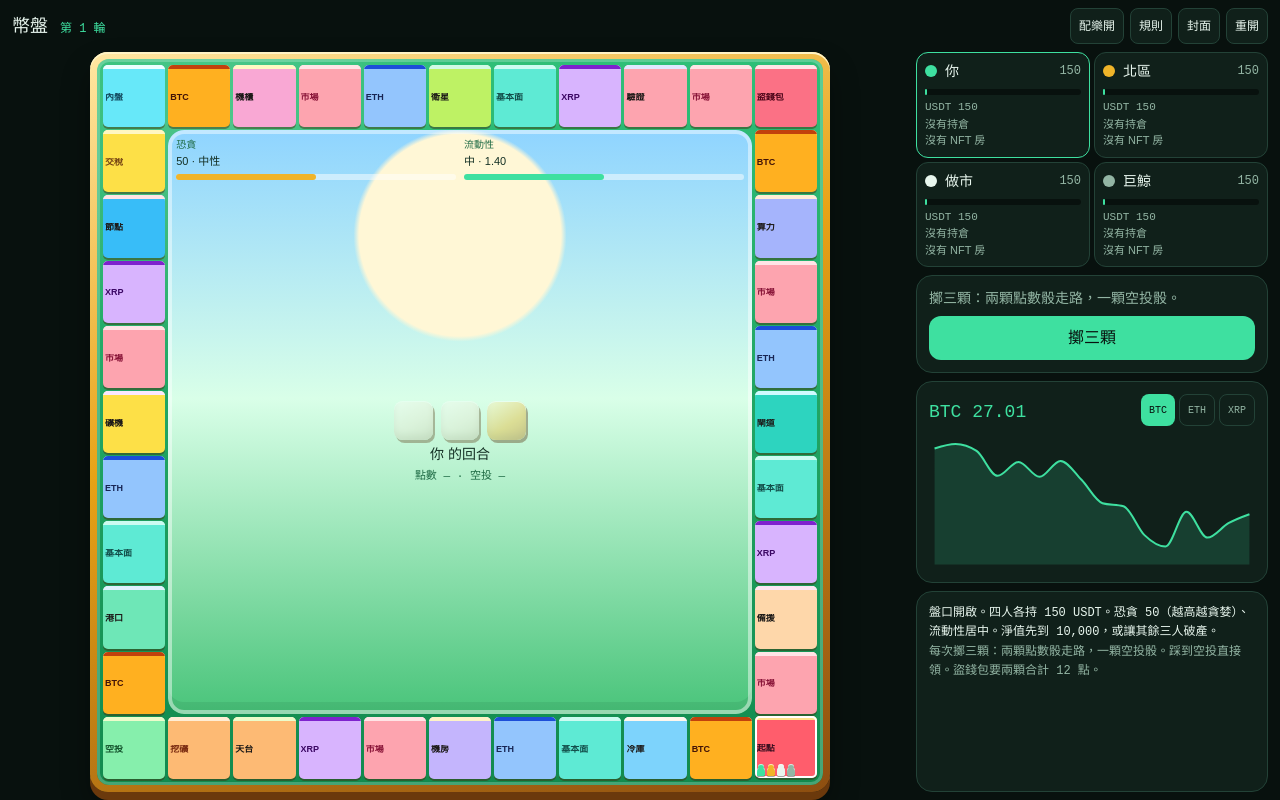
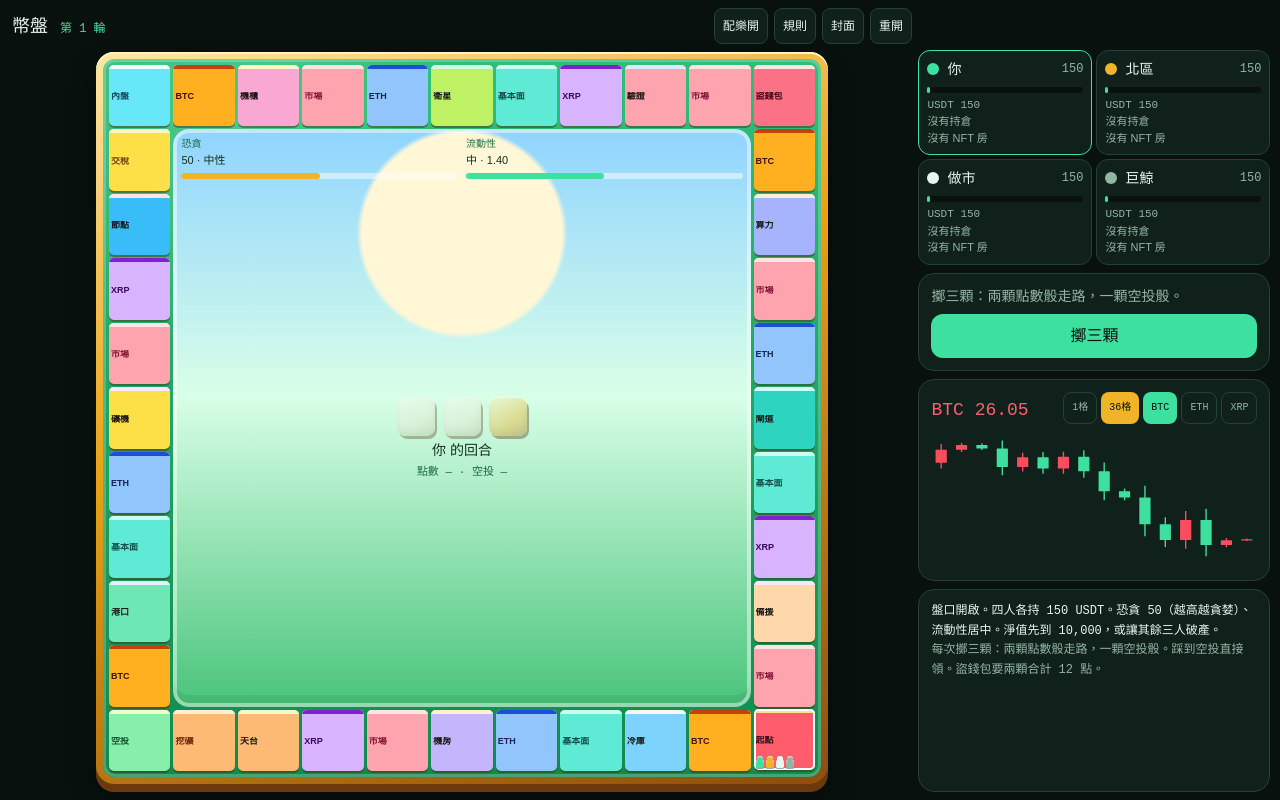
Before and after one commit to Varun1012/coinpit, a React (Vite) app: page / in a window 1280 px wide. Both pictures are taken after a click on the button "跟 AI 開局". Built offline with nearby package versions, Linux system fonts and the light colour scheme.

Commit message:
Add candlesticks, a 0.1 trade slider, and a brighter loop.

```diff
--- a/src/components/floor/FloorGame.tsx
+++ b/src/components/floor/FloorGame.tsx
@@ -1,18 +1,11 @@
 import { useEffect, useRef, useState } from "react";
-import {
-  Area,
-  AreaChart,
-  ResponsiveContainer,
-  Tooltip,
-  XAxis,
-  YAxis,
-} from "recharts";
 import {
   COINS,
   COORDS,
   TILES,
   WIN,
   type Coin,
+  type Candle,
   type Opt,
   type State,
   currentOptions,
@@ -43,7 +36,7 @@ function useNightScore() {
       enabled = true;
     }
     setOn(enabled);
-    const a = new Audio(`${import.meta.env.BASE_URL}music/night-pit.ogg`);
+    const a = new Audio(`${import.meta.env.BASE_URL}music/sunny-pit.ogg`);
     a.loop = true;
     a.volume = 0.62;
     audio.current = a;
@@ -85,6 +78,7 @@ export function FloorGame() {
   const start = useFloor((s) => s.start);
   const resume = useFloor((s) => s.resume);
   const [coin, setCoin] = useState<Coin>("BTC");
+  const [tf, setTf] = useState<1 | 36>(36);
   const [rules, setRules] = useState(false);
   const [net, setNet] = useState<NetSpec | null>(null);
   const [nick, setNick] = useState("你");
@@ -308,7 +302,7 @@ export function FloorGame() {
 
   return (
     <main className="pit relative h-dvh overflow-hidden text-fg">
-      <div className="mx-auto flex h-full w-full max-w-[1600px] flex-col gap-2 px-2 py-2 lg:px-3">
+      <div className="play-shell mx-auto flex h-full w-full max-w-[1600px] flex-col gap-2 px-2 py-2 lg:px-3">
         <header className="flex shrink-0 items-center justify-between gap-2">
           <div className="flex items-baseline gap-3">
             <h1 className="text-lg font-medium">幣盤</h1>
@@ -352,14 +346,14 @@ export function FloorGame() {
           </section>
         )}
 
-        <div className="grid min-h-0 flex-1 grid-cols-1 grid-rows-[minmax(0,1fr)_auto] gap-2 lg:grid-cols-[minmax(0,1fr)_22rem] lg:grid-rows-1">
+        <div className="grid min-h-0 flex-1 grid-cols-1 grid-rows-[minmax(0,1fr)_auto] gap-2">
           <div className="board-slot min-h-0">
             <div className="board-frame">
               <Board game={game} />
             </div>
           </div>
 
-          <div className="flex min-h-0 flex-col gap-2 overflow-hidden">
+          <div className="side-dock flex min-h-0 flex-col gap-2 overflow-hidden">
             <Roster game={game} onSteal={actPick} />
             <Dock
               game={game}
@@ -371,10 +365,23 @@ export function FloorGame() {
             />
             <section className="hidden min-h-0 flex-1 flex-col rounded-2xl border border-line bg-surface p-3 lg:flex">
               <div className="mb-1 flex items-end justify-between gap-2">
-                <p className={cx("font-mono text-lg", up ? "text-primary" : "text-danger")}>
+                <p className={cx("font-mono text-lg", up ? "text-danger" : "text-primary")}>
                   {coin} {px(game.prices[coin])}
                 </p>
                 <div className="flex gap-1">
+                  {([1, 36] as const).map((n) => (
+                    <button
+                      key={n}
+                      type="button"
+                      onClick={() => setTf(n)}
+                      className={cx(
+                        "h-8 rounded-lg px-2 font-mono text-[10px]",
+                        tf === n ? "bg-accent text-bg" : "border border-line text-muted",
+                      )}
+                    >
+                      {n}格
+                    </button>
+                  ))}
                   {COINS.map((c) => (
                     <button
                       key={c}
@@ -391,31 +398,7 @@ export function FloorGame() {
                 </div>
               </div>
               <div className="min-h-0 flex-1">
-                <ResponsiveContainer width="100%" height="100%">
-                  <AreaChart data={game.hist[coin].map((h) => ({ t: h.t, 價格: h.c }))}>
-                    <XAxis dataKey="t" hide />
-                    <YAxis hide domain={["auto", "auto"]} />
-                    <Tooltip
-                      contentStyle={{
-                        background: "var(--color-surface-2)",
-                        border: "1px solid var(--color-line)",
-                        borderRadius: 12,
-                        color: "var(--color-fg)",
-                        fontSize: 12,
-                      }}
-                    />
-                    <Area
-                      type="monotone"
-                      dataKey="價格"
-                      stroke={up ? "var(--color-primary)" : "var(--color-danger)"}
-                      fill={up ? "var(--color-primary)" : "var(--color-danger)"}
-                      fillOpacity={0.16}
-                      strokeWidth={2}
-                      dot={false}
-                      isAnimationActive={false}
-                    />
-                  </AreaChart>
-                </ResponsiveContainer>
+                <CandleChart game={game} coin={coin} bars={tf} />
               </div>
             </section>
             <section className="hidden min-h-0 flex-1 overflow-y-auto rounded-2xl border border-line bg-surface p-3 font-mono text-xs leading-relaxed lg:block">
@@ -545,6 +528,127 @@ function tilePaint(tile: (typeof TILES)[number]): { bg: string; band: string; in
   return { bg: faces[i % faces.length], band: bands[i % bands.length], ink: "#1c1917" };
 }
 
+function TradeSlider({
+  game,
+  coin,
+  onPick,
+}: {
+  game: State;
+  coin: Coin;
+  onPick: (id: string) => void;
+}) {
+  const me = game.players[game.turn];
+  const price = game.prices[coin];
+  const maxBuy = Math.max(0, Math.floor((me.cash / (price * 1.025)) * 10) / 10);
+  const maxSell = Math.max(0, Math.floor(me.bags[coin] * 10) / 10);
+  const [side, setSide] = useState<"buy" | "sell">("buy");
+  const max = side === "buy" ? maxBuy : maxSell;
+  const [raw, setRaw] = useState(0.1);
+  const qty = max < 0.1 ? 0 : Math.min(max, Math.max(0.1, Math.round(raw * 10) / 10));
+  const usdt = qty * price * (side === "buy" ? 1.025 : 0.975);
+  return (
+    <div className="mt-2">
+      <div className="grid grid-cols-2 gap-2">
+        <button
+          type="button"
+          onClick={() => setSide("buy")}
+          className={cx("h-9 rounded-lg text-sm", side === "buy" ? "bg-primary text-bg" : "border border-line")}
+        >
+          買入
+        </button>
+        <button
+          type="button"
+          onClick={() => setSide("sell")}
+          className={cx("h-9 rounded-lg text-sm", side === "sell" ? "bg-accent text-bg" : "border border-line")}
+        >
+          賣出
+        </button>
+      </div>
+      <input
+        type="range"
+        min={0.1}
+        max={Math.max(0.1, max)}
+        step={0.1}
+        value={qty || 0.1}
+        disabled={max < 0.1}
+        onChange={(e) => setRaw(Number(e.target.value))}
+        className="mt-3 w-full accent-[#3ee0a0]"
+        aria-label="交易數量"
+      />
+      <p className="mt-1 font-mono text-xs text-muted">
+        {qty.toFixed(1)} {coin} · {money(usdt)} USDT
+      </p>
+      <div className="mt-2 grid grid-cols-2 gap-2">
+        <button
+          type="button"
+          disabled={qty < 0.1}
+          onClick={() => onPick(`${side}:${coin}:${qty.toFixed(1)}`)}
+          className="h-11 rounded-xl bg-primary font-medium text-bg disabled:opacity-40"
+        >
+          確認
+        </button>
+        <button
+          type="button"
+          onClick={() => onPick("skip")}
+          className="h-11 rounded-xl border border-line"
+        >
+          不交易
+        </button>
+      </div>
+    </div>
+  );
+}
+
+function CandleChart({ game, coin, bars }: { game: State; coin: Coin; bars: 1 | 36 }) {
+  const hist = game.hist[coin] ?? [];
+  const last = hist[hist.length - 1];
+  const now = game.prices[coin];
+  const live: Candle | null =
+    last && Math.abs(now - last.c) > 1e-6
+      ? {
+          t: game.tick + 1,
+          o: last.c,
+          h: Math.max(last.c, now),
+          l: Math.min(last.c, now),
+          c: now,
+        }
+      : null;
+  const all = live ? [...hist, live] : hist;
+  const data = (bars === 1 ? all.slice(-1) : all.slice(-36)).map((d) => ({
+    t: d.t,
+    o: d.o ?? d.c,
+    h: d.h ?? d.c,
+    l: d.l ?? d.c,
+    c: d.c,
+  }));
+  if (!data.length) return null;
+  const hi = Math.max(...data.map((d) => d.h));
+  const lo = Math.min(...data.map((d) => d.l));
+  const span = Math.max(hi - lo, hi * 0.012, 0.0001);
+  const W = 360;
+  const H = 148;
+  const slot = W / data.length;
+  const y = (v: number) => 10 + ((hi - v) / span) * (H - 20);
+  return (
+    <svg viewBox={`0 0 ${W} ${H}`} className="h-full w-full" role="img" aria-label={`${coin} 陰陽燭`}>
+      {data.map((d, i) => {
+        const yang = d.c >= d.o;
+        const color = yang ? "#ff4d5e" : "#3ee0a0";
+        const x = i * slot + slot / 2;
+        const top = y(Math.max(d.o, d.c));
+        const bot = y(Math.min(d.o, d.c));
+        const bw = Math.max(3, slot * 0.55);
+        return (
+          <g key={`${d.t}-${i}`}>
+            <line x1={x} x2={x} y1={y(d.h)} y2={y(d.l)} stroke={color} strokeWidth="1.5" />
+            <rect x={x - bw / 2} y={top} width={bw} height={Math.max(1.6, bot - top)} fill={color} rx="0.6" />
+          </g>
+        );
+      })}
+    </svg>
+  );
+}
+
 function meName(game: State) {
   return game.players[game.turn].name;
 }
@@ -667,6 +771,9 @@ function Dock({
           <h2 className="text-sm font-medium">{TILES[me.pos].label}</h2>
           <p className="mt-1 text-sm leading-relaxed text-muted">{game.choiceHint}</p>
           {human ? (
+            TILES[me.pos].kind === "spot" && TILES[me.pos].coin ? (
+              <TradeSlider game={game} coin={TILES[me.pos].coin!} onPick={onPick} />
+            ) : (
             <div className="mt-2 grid max-h-28 grid-cols-2 gap-2 overflow-y-auto">
               {opts.map((o) => (
                 <button
@@ -694,6 +801,7 @@ function Dock({
                 </button>
               ))}
             </div>
+            )
           ) : (
             <p className="mt-3 font-mono text-xs text-muted">{me.name} 在決定</p>
           )}
--- a/src/game/logic.ts
+++ b/src/game/logic.ts
@@ -115,7 +115,7 @@ function buildCoords(): ReadonlyArray<readonly [number, number]> {
   return cells;
 }
 
-export type Candle = { t: number; c: number };
+export type Candle = { t: number; o: number; h: number; l: number; c: number };
 export type Phase = "need-roll" | "moving" | "need-choice" | "card" | "steal-roll" | "over";
 export type Card = {
   title: string;
@@ -158,12 +158,6 @@ export type State = {
   winner: number | null;
   winReason: WinReason;
   tick: number;
-};
-
-const SPOT_QTY: Record<Coin, number[]> = {
-  BTC: [0.5, 1, 2],
-  ETH: [3, 8, 16],
-  XRP: [30, 80, 200],
 };
 
 export function money(n: number): string {
@@ -261,14 +255,25 @@ export function netWorth(s: State, i: number): number {
 
 function walk(base: number): { hist: Candle[]; delta: number; price: number } {
   const hist: Candle[] = [];
-  let delta = 0;
+  let price = base;
   for (let i = 0; i < 16; i++) {
+    const open = price;
     const shock = clamp(gauss() * base * 0.014, -base * 0.045, base * 0.045);
-    delta = delta * 0.88 + shock;
-    hist.push({ t: i, c: quote(base, delta) });
+    price = quote(base, price - base + shock);
+    const wick = Math.abs(shock) * 0.45;
+    hist.push(bar(i, open, price, wick));
   }
-  const price = hist[hist.length - 1].c;
   return { hist, delta: r2(price - base), price };
+}
+
+function bar(t: number, open: number, close: number, wick: number): Candle {
+  return {
+    t,
+    o: r4(open),
+    h: r4(Math.max(open, close) + wick),
+    l: r4(Math.max(0.0001, Math.min(open, close) - wick)),
+    c: r4(close),
+  };
 }
 
 export function createGame(): State {
@@ -826,31 +831,26 @@ function nftOptions(s: State, index: number): Opt[] {
 function spotOptions(s: State, c: Coin): Opt[] {
   const me = actor(s);
   const price = s.prices[c];
+  const steps = [0.1, 0.5, 1, 2, 5];
   const opts: Opt[] = [];
-  for (const q of SPOT_QTY[c]) {
-    const notional = q * price;
-    const cost = notional * (1 + FEE);
+  for (const q of steps) {
+    const cost = q * price * (1 + FEE);
     opts.push({
       id: `buy:${c}:${q}`,
       label: `買 ${qty(q)}`,
-      detail:
-        me.cash >= cost
-          ? `${money(cost)} 含費`
-          : "USDT 不夠",
+      detail: me.cash >= cost ? `${money(cost)} 含費` : "USDT 不夠",
       tone: "primary",
       disabled: me.cash < cost,
     });
   }
-  for (const frac of [0.25, 0.5, 1]) {
-    const q = me.bags[c] * frac;
+  for (const q of steps) {
     const notional = q * price;
-    const label = frac === 1 ? "全賣" : `賣 ${Math.round(frac * 100)}%`;
     opts.push({
-      id: `sell:${c}:${frac}`,
-      label,
-      detail: notional >= 1 ? `約 ${money(notional * (1 - FEE))} 入袋` : "持倉太少",
+      id: `sell:${c}:${q}`,
+      label: `賣 ${qty(q)}`,
+      detail: me.bags[c] + 1e-9 >= q ? `約 ${money(notional * (1 - FEE))} 入袋` : "持倉太少",
       tone: "ghost",
-      disabled: notional < 1,
+      disabled: me.bags[c] + 1e-9 < q,
     });
   }
   opts.push({ id: "skip", label: "不交易", detail: "去收線", tone: "ghost" });
@@ -921,6 +921,17 @@ function richestOther(s: State): Player | null {
 
 export function applyOption(state: State, id: string): State {
   if (state.phase !== "need-choice") return state;
+  const s0 = state;
+  const me0 = s0.players[s0.turn];
+  const tile0 = TILES[me0.pos];
+  const parts0 = id.split(":");
+  if ((parts0[0] === "buy" || parts0[0] === "sell") && tile0.kind === "spot" && tile0.coin === parts0[1]) {
+    const n = Math.round(Number(parts0[2]) * 10) / 10;
+    if (!Number.isFinite(n) || n < 0.1) return state;
+    const s = structuredClone(state) as State;
+    if (!spotTrade(s, parts0[1] as Coin, parts0[0], n)) return state;
+    return settle(s);
+  }
   const opts = currentOptions(state);
   const opt = opts.find((o) => o.id === id);
   if (!opt || opt.disabled) return state;
@@ -1005,9 +1016,9 @@ function spotTrade(s: State, c: Coin, side: "buy" | "sell", n: number): boolean
     pushLog(s, `${me.name} 買入 ${qty(n)} ${c} @ ${px(price)}`);
     return true;
   }
-  const q = r4(me.bags[c] * n);
+  const q = Math.min(me.bags[c], Math.round(n * 10) / 10);
   const notional = q * price;
-  if (notional < 1) return false;
+  if (q < 0.1) return false;
   const fee = notional * FEE;
   me.bags[c] = r4(me.bags[c] - q);
   me.cash = r2(me.cash + notional - fee);
@@ -1140,7 +1151,7 @@ export function aiPick(s: State, opts: Opt[]): string {
     const target = c === "BTC" ? 1 : c === "ETH" ? 8 : 80;
     if (me.style === "mm") {
       if (me.bags[c] > target * 1.25) {
-        const sell = live.find((o) => o.id === `sell:${c}:0.25`);
+        const sell = live.find((o) => o.id === `sell:${c}:0.5`) ?? live.find((o) => o.id.startsWith(`sell:${c}:`));
         if (sell) return sell.id;
       }
       if (me.bags[c] < target * 0.75 && price < avg * 1.04) {
@@ -1155,13 +1166,13 @@ export function aiPick(s: State, opts: Opt[]): string {
         if (buy) return buy.id;
       }
       if ((price > avg * 1.18 || s.fear < 28) && me.bags[c] > 0) {
-        const sell = live.find((o) => o.id === `sell:${c}:0.25` || o.id === `sell:${c}:0.5`);
+        const sell = live.find((o) => o.id === `sell:${c}:0.5`) ?? live.find((o) => o.id.startsWith(`sell:${c}:`));
         if (sell) return sell.id;
       }
       return skip?.id ?? live[0].id;
     }
     if (s.fear < 32 && me.bags[c] > 0) {
-      const sell = live.find((o) => o.id === `sell:${c}:0.5`) ?? live.find((o) => o.id.startsWith("sell:"));
+      const sell = live.find((o) => o.id === `sell:${c}:0.5`) ?? live.find((o) => o.id.startsWith(`sell:${c}:`));
       if (sell) return sell.id;
     }
     if (price < avg * 0.97 && s.fear > 42) {
@@ -1218,7 +1229,10 @@ function shock(s: State) {
   s.liquidity = r2(clamp(s.liquidity * 0.92 + 58 * 0.08 + avg * 36, 8, 98));
   s.tick += 1;
   for (const c of COINS) {
-    s.hist[c] = [...s.hist[c], { t: s.tick, c: s.prices[c] }].slice(-36);
+    const open = prev[c];
+    const close = s.prices[c];
+    const wick = Math.abs(close - open) * 0.35 + open * 0.004;
+    s.hist[c] = [...s.hist[c], bar(s.tick, open, close, wick)].slice(-36);
   }
   pushLog(
     s,
--- a/src/game/store.ts
+++ b/src/game/store.ts
@@ -1,7 +1,7 @@
 import { create } from "zustand";
 import * as L from "./logic";
 
-const KEY = "coinpit-v5";
+const KEY = "coinpit-v6";
 
 type Store = {
   game: L.State | null;
--- a/src/styles.css
+++ b/src/styles.css
@@ -26,6 +26,23 @@
     background: var(--color-bg);
     color: var(--color-fg);
     font-family: var(--font-sans);
+    user-select: none;
+    -webkit-user-select: none;
+  }
+}
+
+@media (min-width: 1024px) {
+  .play-shell {
+    padding-right: 23rem;
+  }
+
+  .side-dock {
+    position: fixed;
+    top: 3.1rem;
+    right: 0.6rem;
+    bottom: 0.5rem;
+    z-index: 15;
+    width: 22rem;
   }
 }
 
```
Also changed, not shown: 1 other file (tests, documents, lock files or other folders).
